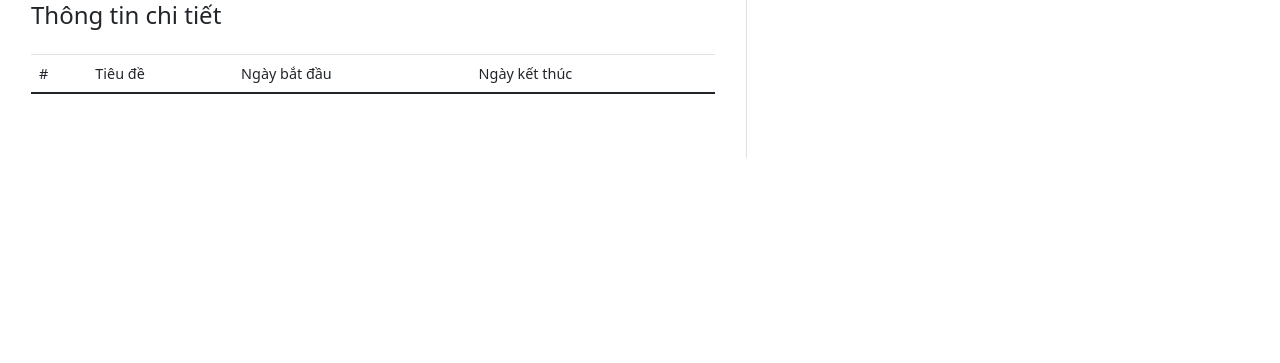
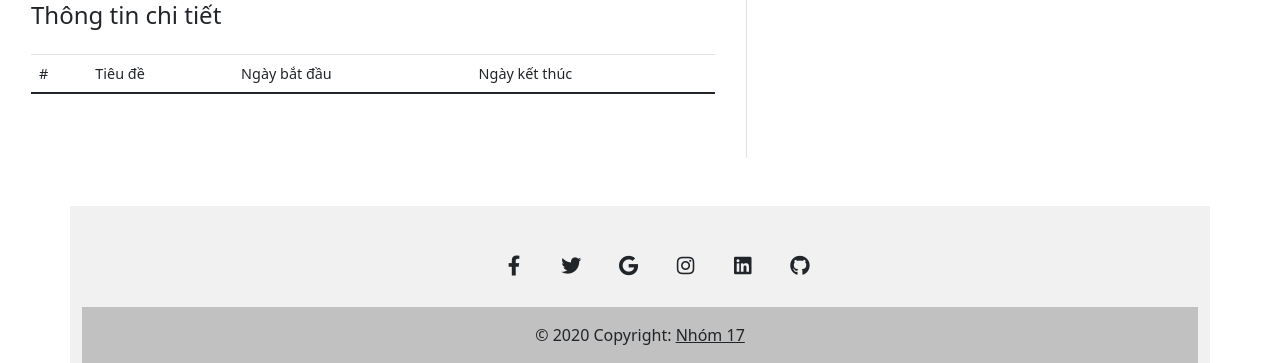
Before and after one commit to Phamthokd/BTL_CSE, a PHP site: page /BTL_CSE/calender/view_calender.php?id=3 in a window 1280 px wide. Shown: the part 479-842 px from the top of the page. Before the commit the page ends 637 px from the top, so only its background shows below. Run offline with PHP 8.4, Linux system fonts and the light colour scheme; a user stored in the database is signed in; data comes from the database, SQL or seed files in the repository; lists and menus that the app fills with data are empty; some libraries are stand-ins or nearby versions.

Commit message:
add footer for view_calender.php

```diff
--- a/users/calender/view_calender.php
+++ b/users/calender/view_calender.php
@@ -127,6 +127,79 @@
             </div>
         </div>
     </div>
+      <div class="container mt-5">
+          <div class="row">
+            <footer class="text-center text-white" style="background-color: #f1f1f1;">
+              <!-- Grid container -->
+              <div class="container pt-4">
+                <!-- Section: Social media -->
+                <section class="mb-4">
+                  <!-- Facebook -->
+                  <a
+                    class="btn btn-link btn-floating btn-lg text-dark m-1"
+                    href="#!"
+                    role="button"
+                    data-mdb-ripple-color="dark"
+                    ><i class="fab fa-facebook-f"></i
+                  ></a>
+
+                  <!-- Twitter -->
+                  <a
+                    class="btn btn-link btn-floating btn-lg text-dark m-1"
+                    href="#!"
+                    role="button"
+                    data-mdb-ripple-color="dark"
+                    ><i class="fab fa-twitter"></i
+                  ></a>
+
+                  <!-- Google -->
+                  <a
+                    class="btn btn-link btn-floating btn-lg text-dark m-1"
+                    href="#!"
+                    role="button"
+                    data-mdb-ripple-color="dark"
+                    ><i class="fab fa-google"></i
+                  ></a>
+
+                  <!-- Instagram -->
+                  <a
+                    class="btn btn-link btn-floating btn-lg text-dark m-1"
+                    href="#!"
+                    role="button"
+                    data-mdb-ripple-color="dark"
+                    ><i class="fab fa-instagram"></i
+                  ></a>
+
+                  <!-- Linkedin -->
+                  <a
+                    class="btn btn-link btn-floating btn-lg text-dark m-1"
+                    href="#!"
+                    role="button"
+                    data-mdb-ripple-color="dark"
+                    ><i class="fab fa-linkedin"></i
+                  ></a>
+                  <!-- Github -->
+                  <a
+                    class="btn btn-link btn-floating btn-lg text-dark m-1"
+                    href="#!"
+                    role="button"
+                    data-mdb-ripple-color="dark"
+                    ><i class="fab fa-github"></i
+                  ></a>
+                </section>
+                <!-- Section: Social media -->
+              </div>
+              <!-- Grid container -->
+
+              <!-- Copyright -->
+              <div class="text-center text-dark p-3" style="background-color: rgba(0, 0, 0, 0.2);">
+                © 2020 Copyright:
+                <a class="text-dark" href="#">Nhóm 17</a>
+              </div>
+              <!-- Copyright -->
+            </footer>
+        </div>
+      </div>
 
 
 
```
